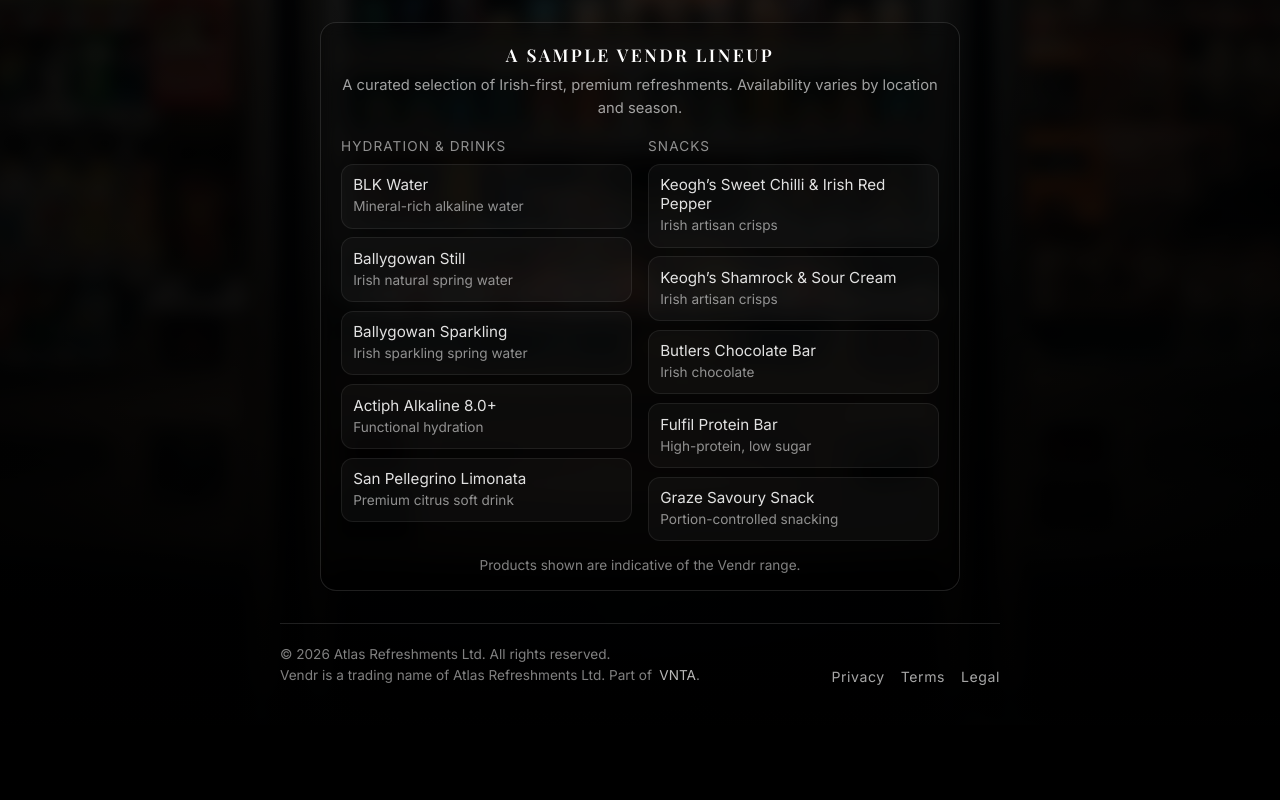
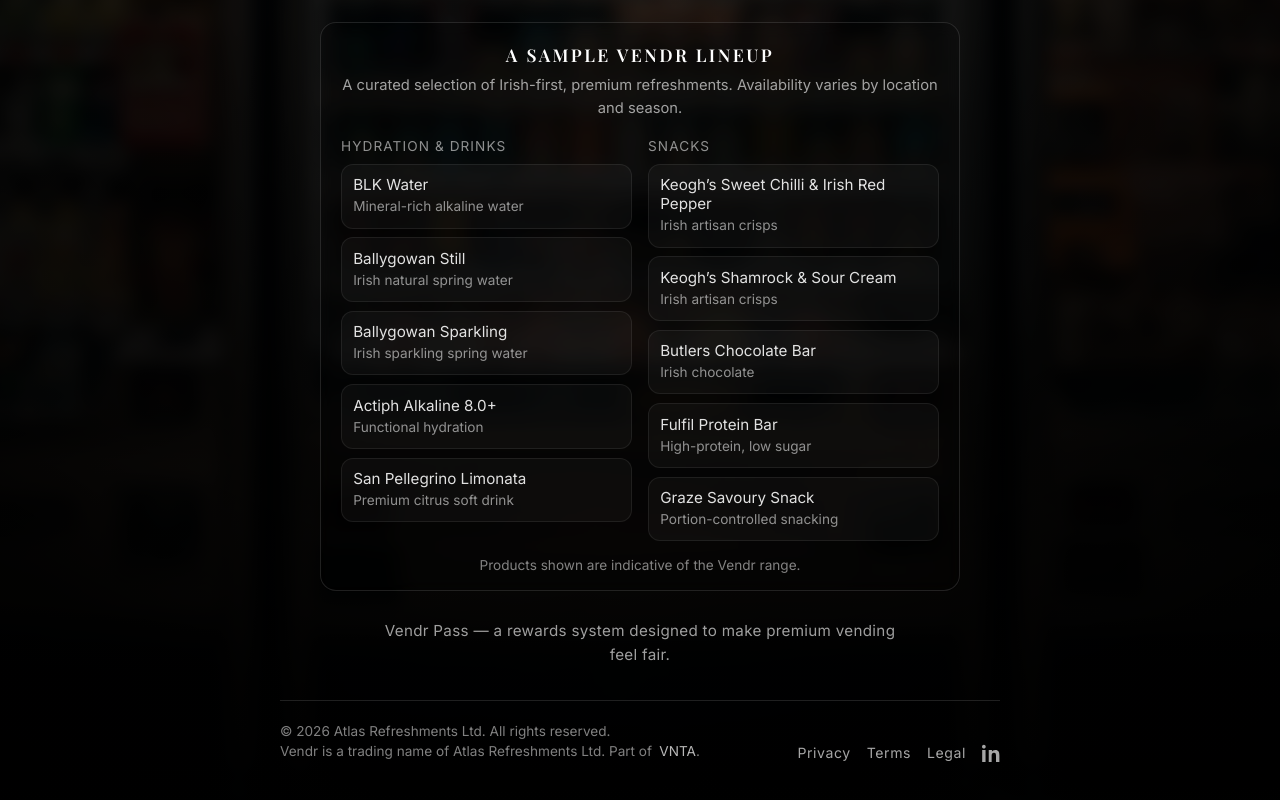
Before and after one commit to Vantaneant-International-Ltd/vendr, a SvelteKit app: page / in a window 1280 px wide. Shown: the part 510-1310 px from the top of the page. Before the commit the page ends 1235 px from the top, so only its background shows below. Built offline with nearby package versions, Linux system fonts and the light colour scheme.

Commit message:
vendr pass line and linkedin footer icon

```diff
--- a/src/routes/+page.svelte
+++ b/src/routes/+page.svelte
@@ -31,6 +31,9 @@
 			{ name: 'Graze Savoury Snack', note: 'Portion-controlled snacking' }
 		]
 	};
+
+	// Social
+	const linkedinHref = 'https://www.linkedin.com/company/110655743/';
 </script>
 
 <svelte:head>
@@ -88,7 +91,7 @@
 				<p class="launch">{launchLine}</p>
 			</div>
 
-			<!-- NEW: Sample lineup -->
+			<!-- Sample lineup -->
 			<section class="lineup" aria-label="Sample Vendr lineup">
 				<div class="lineup-head">
 					<h3 class="lineup-title">{sampleLineup.introTitle}</h3>
@@ -124,6 +127,11 @@
 				<p class="lineup-micro">Products shown are indicative of the Vendr range.</p>
 			</section>
 
+			<!-- NEW: Vendr Pass (subtle, one line) -->
+			<p class="vendr-pass">
+				Vendr Pass — a rewards system designed to make premium vending feel fair.
+			</p>
+
 			<div class="divider" aria-hidden="true"></div>
 
 			<footer class="footer">
@@ -144,10 +152,32 @@
 					</p>
 				</div>
 
-				<nav class="footer-right" aria-label="Legal">
+				<nav class="footer-right" aria-label="Legal and social">
 					<a href="/privacy">Privacy</a>
 					<a href="/terms">Terms</a>
 					<a href="/legal">Legal</a>
+
+					<!-- NEW: LinkedIn icon -->
+					<a
+						href={linkedinHref}
+						target="_blank"
+						rel="noopener noreferrer"
+						aria-label="Vendr on LinkedIn"
+						class="social"
+					>
+						<svg
+							width="18"
+							height="18"
+							viewBox="0 0 24 24"
+							fill="none"
+							xmlns="http://www.w3.org/2000/svg"
+						>
+							<path
+								d="M4.98 3.5C4.98 4.88 3.87 6 2.49 6C1.11 6 0 4.88 0 3.5C0 2.12 1.11 1 2.49 1C3.87 1 4.98 2.12 4.98 3.5ZM0.24 8H4.74V24H0.24V8ZM8.98 8H13.26V10.17H13.32C13.91 9.05 15.35 7.87 17.7 7.87C22.33 7.87 23.18 10.87 23.18 15.02V24H18.68V15.92C18.68 13.99 18.64 11.5 15.97 11.5C13.27 11.5 12.86 13.64 12.86 15.78V24H8.98V8Z"
+								fill="currentColor"
+							/>
+						</svg>
+					</a>
 				</nav>
 			</footer>
 		</div>
@@ -311,7 +341,7 @@
 		letter-spacing: 0.06em;
 	}
 
-	/* NEW: lineup section */
+	/* lineup section */
 	.lineup {
 		margin: 2.25rem auto 0;
 		max-width: 640px;
@@ -393,6 +423,17 @@
 		color: rgba(255, 255, 255, 0.5);
 	}
 
+	/* NEW: Vendr Pass line */
+	.vendr-pass {
+		margin: 1.75rem auto 0;
+		max-width: 520px;
+		font-size: 0.95rem;
+		line-height: 1.6;
+		color: rgba(255, 255, 255, 0.62);
+		letter-spacing: 0.02em;
+		text-align: center;
+	}
+
 	.divider {
 		height: 1px;
 		width: 100%;
@@ -417,6 +458,7 @@
 		display: inline-flex;
 		gap: 1rem;
 		flex-wrap: wrap;
+		align-items: center;
 	}
 
 	.footer-right a {
@@ -427,6 +469,19 @@
 	}
 
 	.footer-right a:hover {
+		color: rgba(255, 255, 255, 0.9);
+	}
+
+	/* NEW: social icon */
+	.social {
+		display: inline-flex;
+		align-items: center;
+		justify-content: center;
+		color: rgba(255, 255, 255, 0.65);
+		transition: color 0.2s ease;
+	}
+
+	.social:hover {
 		color: rgba(255, 255, 255, 0.9);
 	}
 
```
